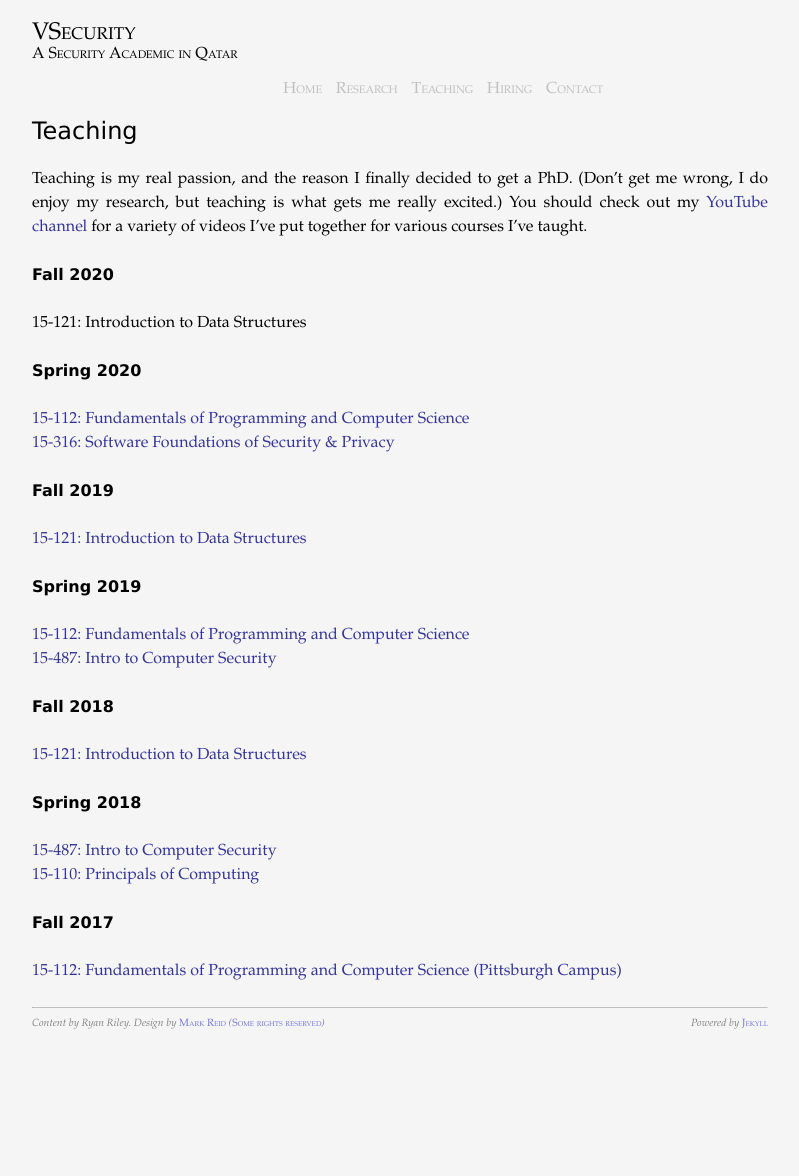
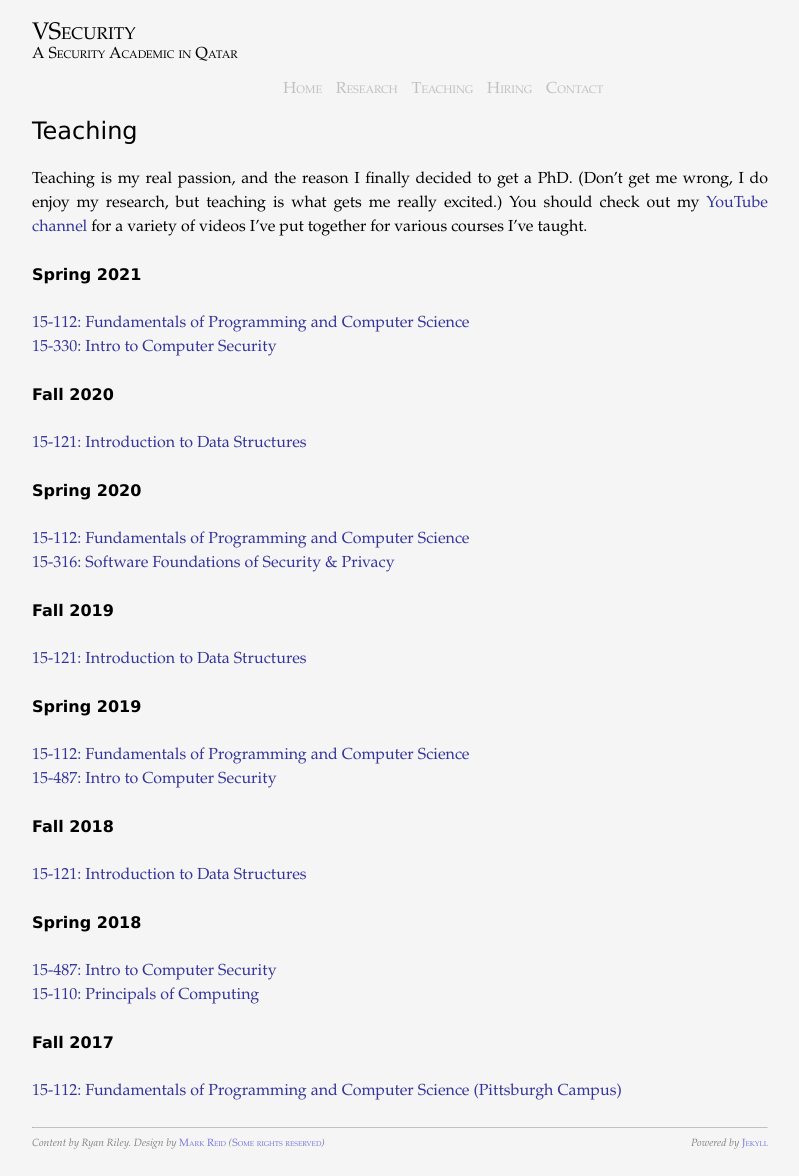
Before and after one commit to rriley/website, a Jekyll site: the page built from teaching/index.md, in a window 1280 px wide. Shown: the whole page, without its empty margins (240-1039 px from the left). Built offline with Jekyll 4.4.1, drawn with Linux system fonts in a browser that asks for light colours; before the commit the page ends 1056 px from its top, so only the background shows below that.

Commit message:
Tweaks for Spring 2021

```diff
--- a/teaching/index.md
+++ b/teaching/index.md
@@ -8,8 +8,12 @@ title: Teaching
 Teaching is my real passion, and the reason I finally decided to get a PhD. (Don’t get me wrong, I do enjoy my research, but teaching is what gets me really excited.)
 You should check out my [YouTube channel](https://www.youtube.com/channel/UCZy1TmqIMQ4perExQerm5bQ) for a variety of videos I've put together for various courses I've taught.
 
+## Spring 2021
+[15-112: Fundamentals of Programming and Computer Science](https://www.cs.cmu.edu/~112q/)
+[15-330: Intro to Computer Security](https://www.cs.cmu.edu/~rdriley/330/)
+
 ## Fall 2020
-15-121: Introduction to Data Structures
+[15-121: Introduction to Data Structures](https://www.diderot.one/courses/52)
 
 ## Spring 2020
 [15-112: Fundamentals of Programming and Computer Science](https://archive.vsecurity.info/15112-s20/)
```
Also changed, not shown: research/index.md (+3 -1 lines), 1 other file.
